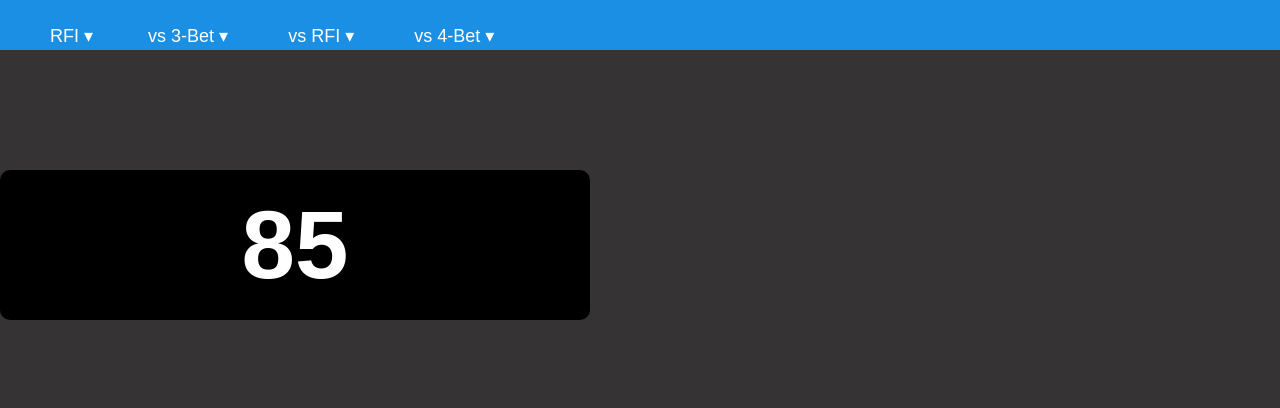
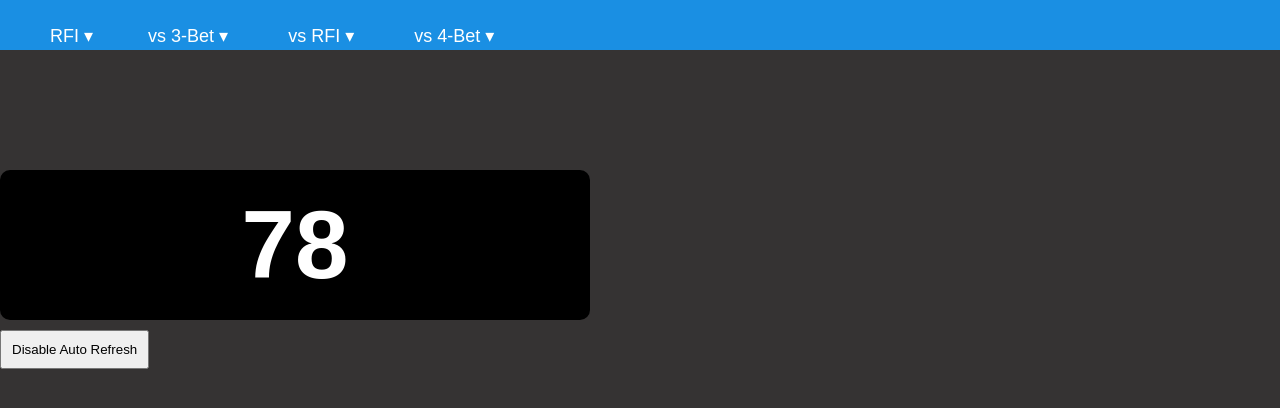
Before and after one commit to yannickb85/poker, a website: page ranges.html in a window 1280 px wide. Drawn offline with Linux system fonts and the light colour scheme.

Commit message:
Toggle RNG

```diff
--- a/random.js
+++ b/random.js
@@ -2,6 +2,10 @@
 
 document.addEventListener("DOMContentLoaded", function() {
     const randomNumberDiv = document.getElementById("randomNumberDiv");
+    const toggleButton = document.getElementById("toggleButton");
+    let autoRefresh = true;
+    let interval;
+    let refreshInternval = 2500;
 
     function generateRandomNumber() {
       return Math.floor(Math.random() * 101); // Generates a random number between 0 and 100
@@ -20,7 +24,27 @@ document.addEventListener("DOMContentLoaded", function() {
       }
     }
 
+    function startAutoRefresh() {
+      interval = setInterval(updateRandomNumber, refreshInternval);
+    }
+
+    function stopAutoRefresh() {
+        clearInterval(interval);
+    }
+
+    toggleButton.addEventListener("click", function() {
+        autoRefresh = !autoRefresh;
+        if (autoRefresh) {
+            startAutoRefresh();
+            toggleButton.innerText = "Disable Auto Refresh";
+        } else {
+            stopAutoRefresh();
+            toggleButton.innerText = "Enable Auto Refresh";
+        }
+    });
+
     updateRandomNumber();
+    startAutoRefresh();
 
     randomNumberDiv.addEventListener("click", updateRandomNumber);
   });
--- a/ranges.html
+++ b/ranges.html
@@ -171,7 +171,7 @@
 
       <!--iframe src="https://www.randomizer.poker" width="590px" style="border: 0"></iframe-->
       <div id="randomNumberDiv" class="shuffling" data-number="0"></div>
-
+      <button id="toggleButton">Disable Auto Refresh</button>
 
     <script src="poker.js"></script>
     <script src="random.js"></script>
--- a/styles.css
+++ b/styles.css
@@ -134,6 +134,12 @@ a:visited {
   transition: background-color 0.3s, color 0.3s; /* Adding smooth transition */
 }
 
+#toggleButton {
+  margin-top: 10px;
+  display: block;
+  padding: 10px;
+  cursor: pointer;
+}
 
 .range-visualizer {
   margin: 60px 10px;
```
